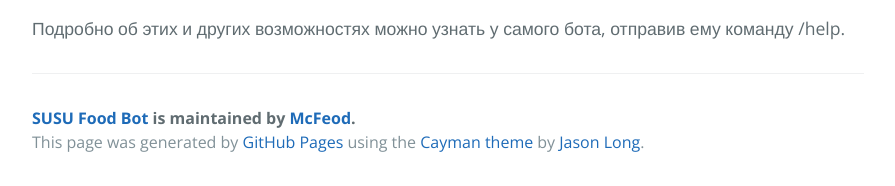
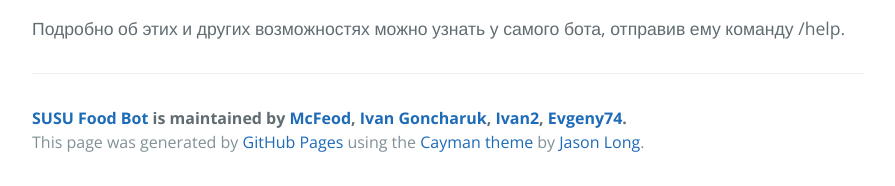
Before and after one commit to McFeod/susu-food-bot, a plain HTML site: page index.html in a window 1280 px wide. Shown: the part 1200-1386 px from the top of the page, without its empty margins (192-1087 px from the left). Drawn offline with nearby package versions, Linux system fonts and the light colour scheme.

Commit message:
Added collaborators

```diff
--- a/index.html
+++ b/index.html
@@ -45,7 +45,7 @@
 <p>Подробно об этих и других возможностях можно узнать у самого бота, отправив ему команду /help.</p>
 
       <footer class="site-footer">
-        <span class="site-footer-owner"><a href="https://github.com/McFeod/susu-food-bot">SUSU Food Bot</a> is maintained by <a href="https://github.com/McFeod">McFeod</a>.</span>
+        <span class="site-footer-owner"><a href="https://github.com/McFeod/susu-food-bot">SUSU Food Bot</a> is maintained by <a href="https://github.com/McFeod">McFeod</a>, <a href="https://github.com/mcferden">Ivan Goncharuk</a>, <a href="https://github.com/Ivan2">Ivan2</a>, <a href="https://github.com/Evgeny74">Evgeny74</a>.</span>
 
         <span class="site-footer-credits">This page was generated by <a href="https://pages.github.com">GitHub Pages</a> using the <a href="https://github.com/jasonlong/cayman-theme">Cayman theme</a> by <a href="https://twitter.com/jasonlong">Jason Long</a>.</span>
       </footer>
```
